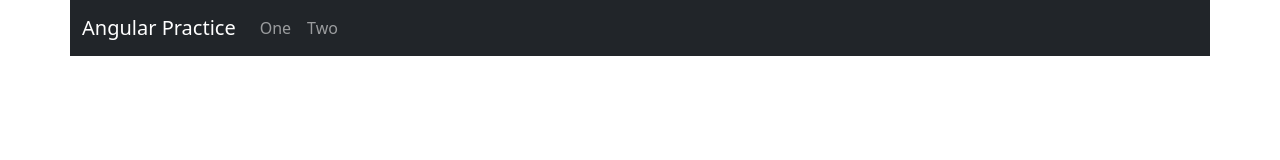
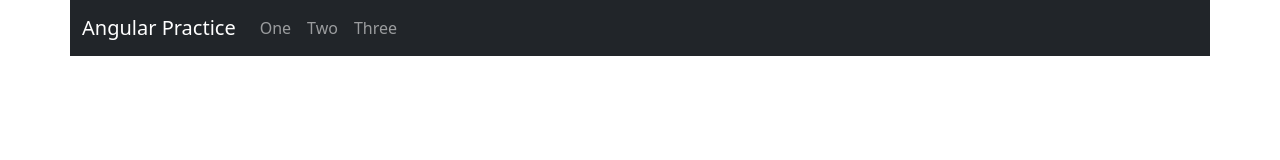
Before and after one commit to kishor96k/Angular_Challanges_Scenarios, an Angular app: page / in a window 1280 px wide. Shown: the top 160 px of the page. Built offline with nearby package versions, Linux system fonts and the light colour scheme.

Commit message:
added route for the component three

```diff
--- a/src/app/app.component.html
+++ b/src/app/app.component.html
@@ -16,6 +16,9 @@
                         <li class="nav-item">
                             <a class="nav-link" routerLink="/two">Two</a>
                         </li>
+                        <li class="nav-item">
+                            <a class="nav-link" routerLink="/three">Three</a>
+                        </li>
                     </ul>
                 </div>
             </div>
```
